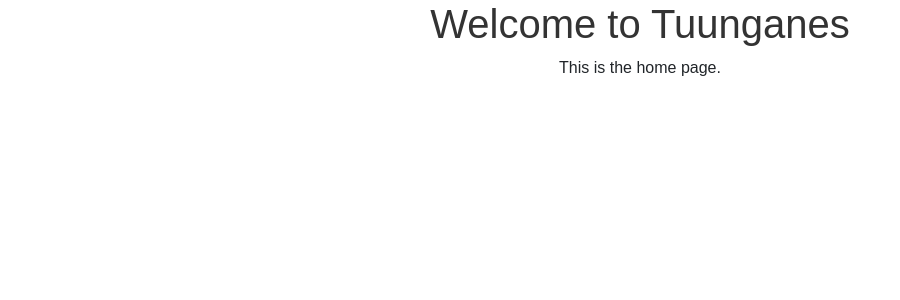
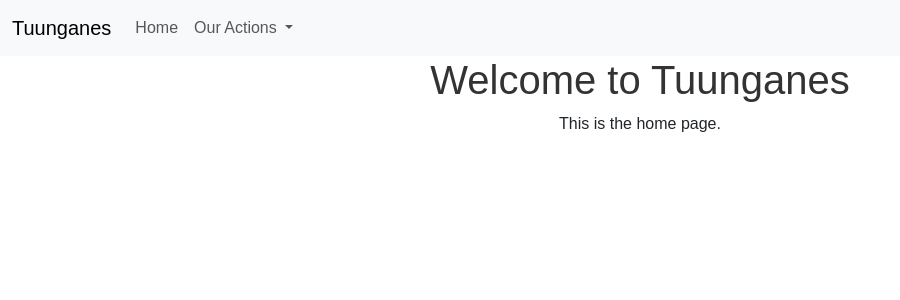
Before and after one commit to MarcelBag/tuunganes, a Flask app: page / in a window 1280 px wide. Shown: the top 300 px of the page, without its empty margins (0-900 px from the left). Run offline with Flask 3, Linux system fonts and the light colour scheme.

Commit message:
adding nav bar

```diff
--- a/templates/index.html
+++ b/templates/index.html
@@ -10,9 +10,32 @@
     <link rel="stylesheet" href="{{ url_for('static', filename='css/styles.css') }}">
 </head>
 <body>
+    <nav class="navbar navbar-expand-lg navbar-light bg-light">
+        <div class="container-fluid">
+            <a class="navbar-brand" href="/">Tuunganes</a>
+            <button class="navbar-toggler" type="button" data-bs-toggle="collapse" data-bs-target="#navbarNav">
+                <span class="navbar-toggler-icon"></span>
+            </button>
+            <div class="collapse navbar-collapse" id="navbarNav">
+                <ul class="navbar-nav">
+                    <li class="nav-item"><a class="nav-link" href="/">Home</a></li>
+                    <li class="nav-item dropdown">
+                        <a class="nav-link dropdown-toggle" href="#" id="navbarDropdown" role="button" data-bs-toggle="dropdown">
+                            Our Actions
+                        </a>
+                        <ul class="dropdown-menu">
+                            <li><a class="dropdown-item" href="/actions/agriculture">Agriculture</a></li>
+                            <li><a class="dropdown-item" href="/actions/computer">Computer</a></li>
+                            <li><a class="dropdown-item" href="/actions/legal-support">Legal Support</a></li>
+                            <li><a class="dropdown-item" href="/actions/tourism">Tourism</a></li>
+                        </ul>
+                    </li>
+                </ul>
+            </div>
+        </div>
+    </nav>
     <h1>Welcome to Tuunganes</h1>
     <p>This is the home page.</p>
-
     <!-- Bootstrap JS -->
     <script src="https://cdn.jsdelivr.net/npm/bootstrap@5.3.0/dist/js/bootstrap.bundle.min.js"></script>
     <!-- Custom JS -->
```
